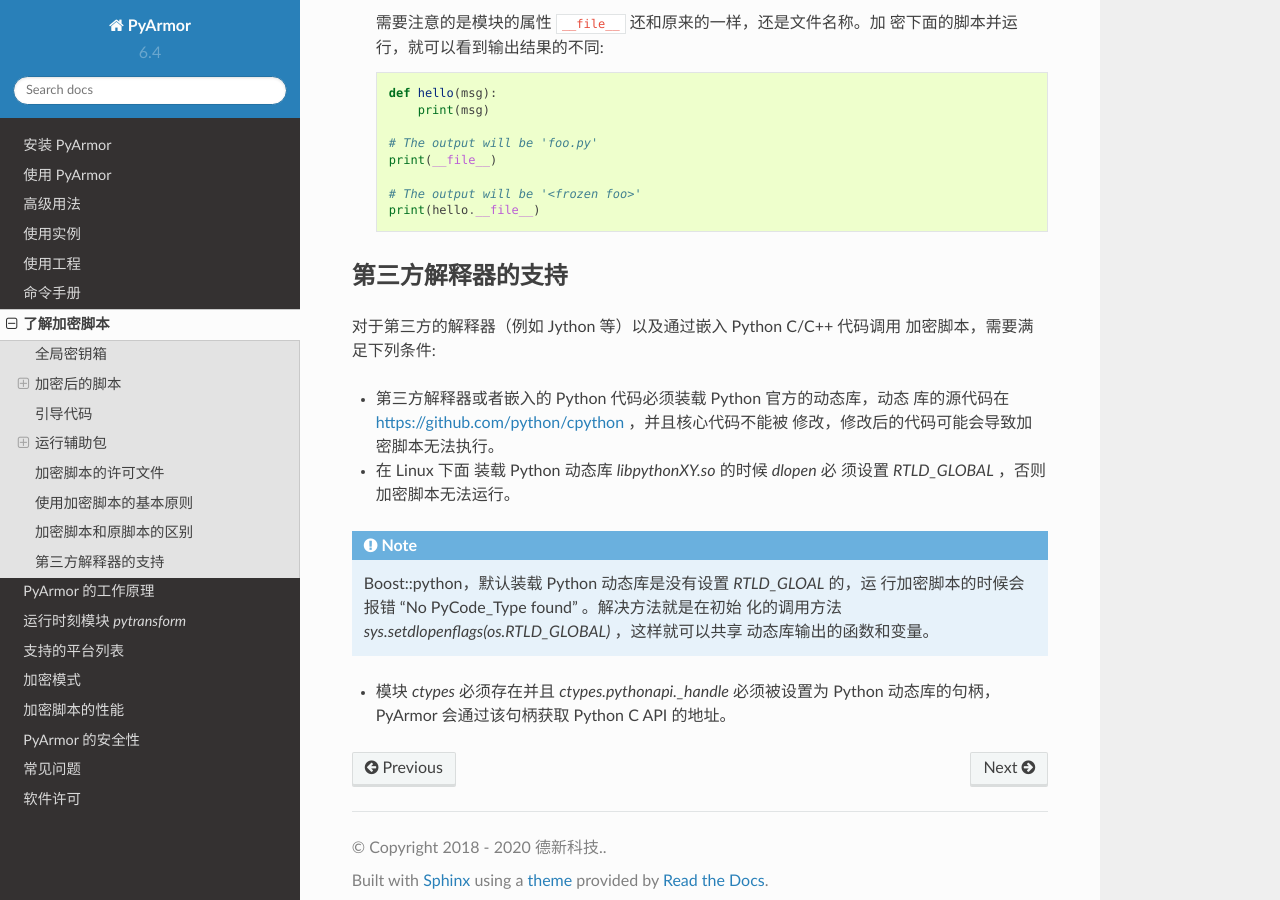
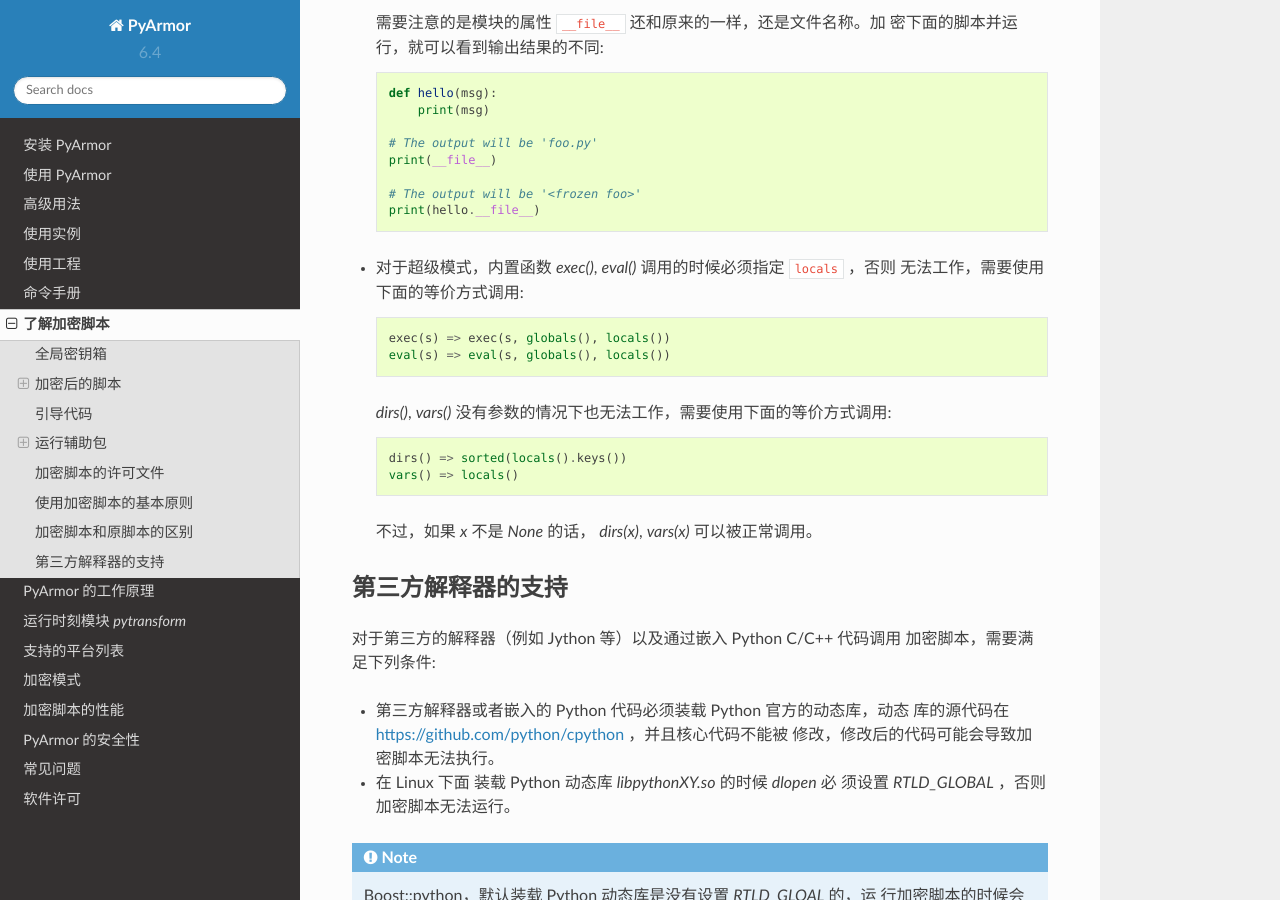
Before and after one commit to dashingsoft/pyarmor-docs-zh, a Sphinx documentation site: the page built from docs/understand-obfuscated-scripts.rst, in a window 1280 px wide and 900 px high, scrolled down 5040 px. Built offline with Sphinx 7.4.7 and the Read the Docs theme 2.0.0, drawn with Linux system fonts in a browser that asks for light colours.

Commit message:
Add difference for super mode

```diff
--- a/docs/understand-obfuscated-scripts.rst
+++ b/docs/understand-obfuscated-scripts.rst
@@ -267,6 +267,19 @@
       # The output will be '<frozen foo>'
       print(hello.__file__)
 
+* 对于超级模式，内置函数 `exec()`, `eval()` 调用的时候必须指定 ``locals`` ，否则
+  无法工作，需要使用下面的等价方式调用::
+
+       exec(s) => exec(s, globals(), locals())
+       eval(s) => eval(s, globals(), locals())
+
+  `dirs()`, `vars()` 没有参数的情况下也无法工作，需要使用下面的等价方式调用::
+
+       dirs() => sorted(locals().keys())
+       vars() => locals()
+
+  不过，如果 `x` 不是 `None` 的话， `dirs(x)`, `vars(x)` 可以被正常调用。
+
 第三方解释器的支持
 ------------------
 
```
